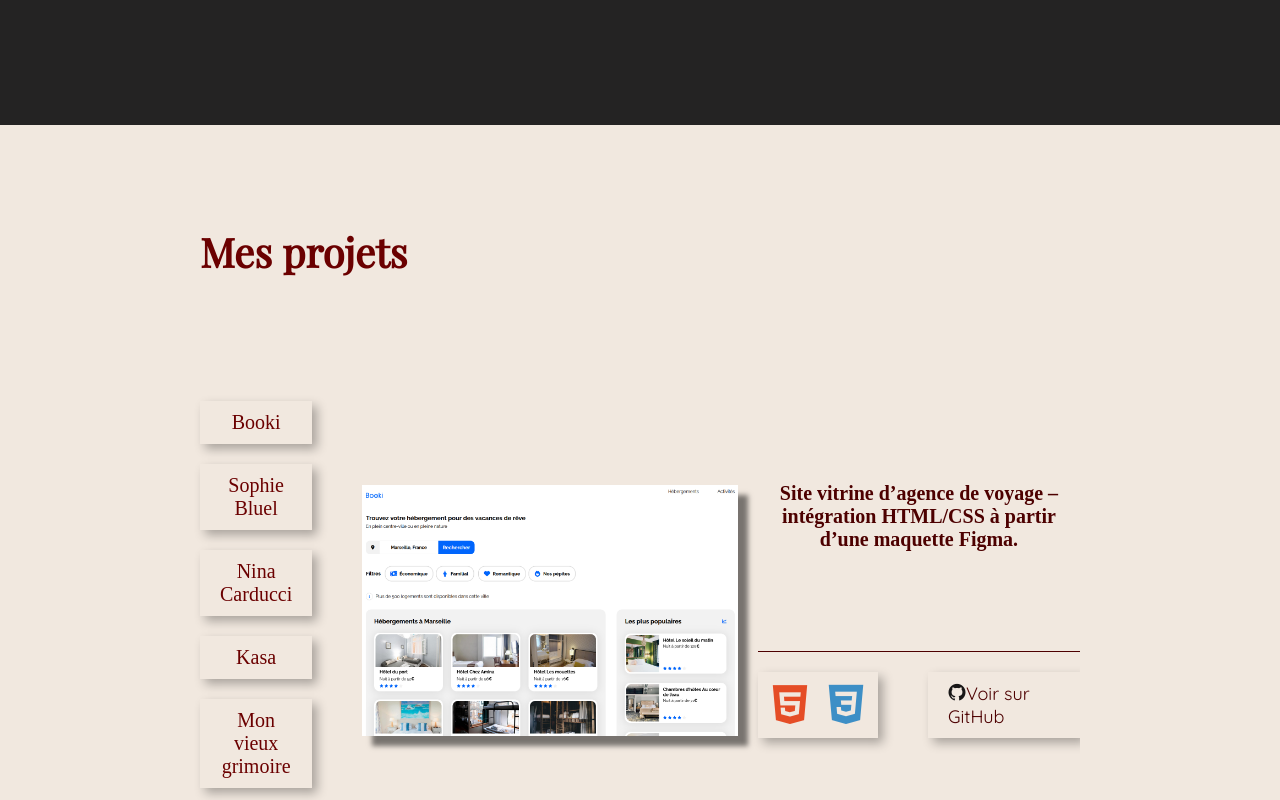
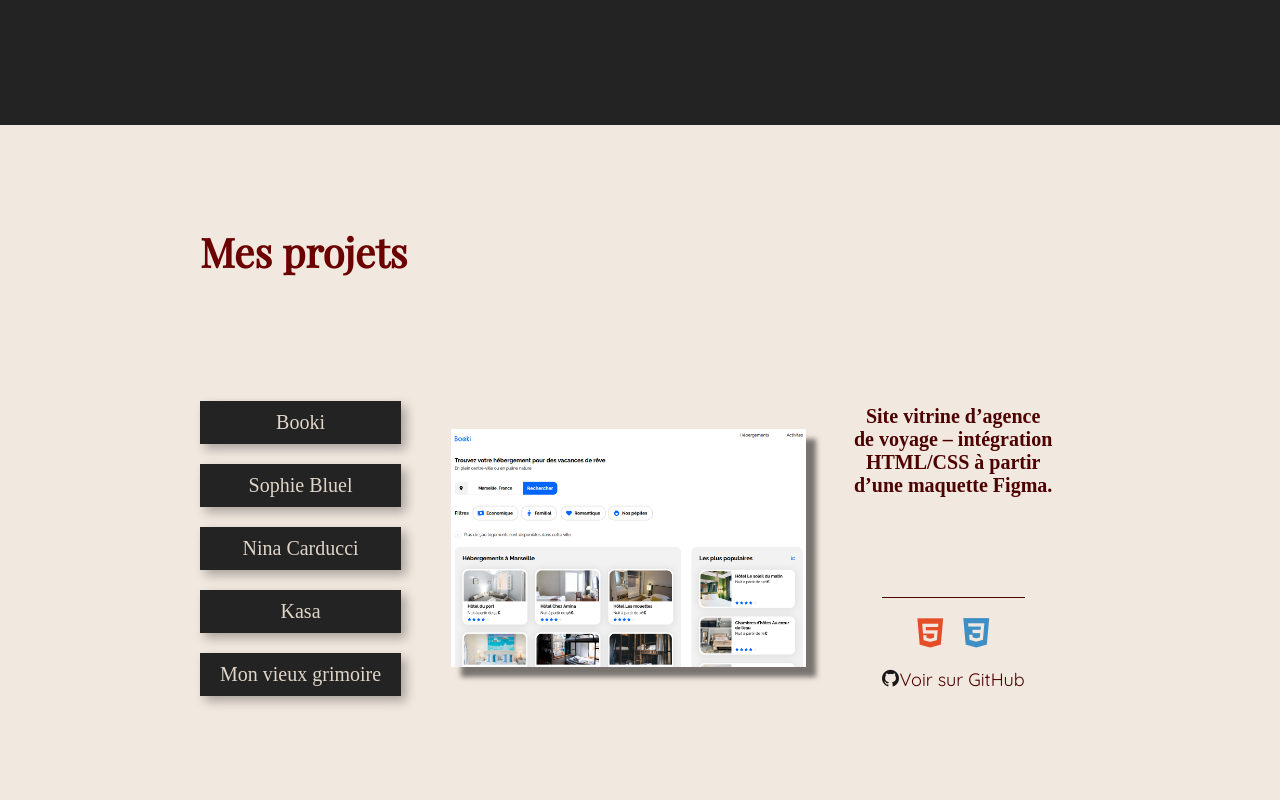
Before and after one commit to alicia-juillet/alicia-juillet.github.io, a React (Vite) app: page / in a window 1280 px wide. Shown: the part 2000-2800 px from the top of the page. Built offline with nearby package versions, Linux system fonts and the light colour scheme; a web font is replaced by a local one.

Commit message:
project-ok

```diff
--- a/index.html
+++ b/index.html
@@ -4,7 +4,7 @@
     <meta charset="UTF-8" />
     <link rel="icon" type="image/svg+xml" href="/vite.svg" />
     <meta name="viewport" content="width=device-width, initial-scale=1.0" />
-    <title>Vite + React</title>
+    <title>Alicia Juillet--Portfolio</title>
     <link rel="preconnect" href="https://fonts.googleapis.com">
     <link rel="preconnect" href="https://fonts.gstatic.com" crossorigin>
    <link href="https://fonts.googleapis.com/css2?family=Playfair+Display&family=Quicksand&family=Truculenta&display=swap" rel="stylesheet">
--- a/src/components/Projects/Projects.scss
+++ b/src/components/Projects/Projects.scss
@@ -3,7 +3,7 @@
     display: flex;
     flex-direction: column;
     padding: 100px 200px;
-    gap: 50px;
+    gap: 20px;
     scroll-margin-top: 80px;
 
     .project-content{
@@ -17,8 +17,6 @@
 
     h2 {
         font-size: 40px;
-
-
         color: #6B0000;
 
 
@@ -35,13 +33,14 @@
         .project-card {
             cursor: pointer;
             padding: 10px 20px;
-
+            background-color: #242323;
             box-shadow: 5px 5px 10px rgba(0, 0, 0, 0.3);
             transition: transform 0.3s, background-color 0.3s;
             font-family: 'Truculenta', serif;
             font-size: 20px;
-            color: #6B0000;
+            color: #dfd5c8;
             text-align: center;
+            text-wrap: nowrap;
 
 
             cursor: pointer;
@@ -56,7 +55,7 @@
         display: flex;
         justify-content: center;
         align-items: center;
-        margin-top: 32px;
+
         gap: 20px;
         min-height: 500px;
         height: 500px;
@@ -67,13 +66,14 @@
             flex-direction: column;
             align-items:center;
             gap: 100px;
+            width: 500px;
 
         }
 
         .lang-and-link{
             display: flex;
-            flex-direction: row;
-            gap: 50px;
+            flex-direction: column;
+            gap: 20px;
             border-top: 1px solid #4D0000;
             padding-top: 20px;
 
@@ -86,19 +86,17 @@
             justify-content: center;
             gap: 16px;
             min-width: 80px;
-            box-shadow: 5px 5px 10px rgba(0, 0, 0, 0.3);
-             padding: 10px 20px;
+
+            i {
+               font-size: 30px;
+            }
+
+            .custom-technos-image{
+                height: 35px;
+            }
+        }
 
 
-
-            i {
-               font-size: 40px;
-                transition: transform 0.3s;
-                &:hover {
-                transform: scale(1.2);
-                }
-            }
-        }
 
 
 
@@ -139,15 +137,8 @@
 
         .project-link{
             font-size: 18px;
-            box-shadow: 5px 5px 10px rgba(0, 0, 0, 0.3);
-            transition: transform 0.3s;
-                &:hover {
-                transform: scale(1.2);
-                }
-            padding: 10px 20px;
-           align-content: center;
-
-
+            align-content: center;
+            text-align: center;
         }
 
         .project-link a{
@@ -176,6 +167,7 @@
             text-align: center;
             font-weight: bold;
             font-family: 'Truculenta', serif;
+            text-wrap: balance;
 
 
 
```
